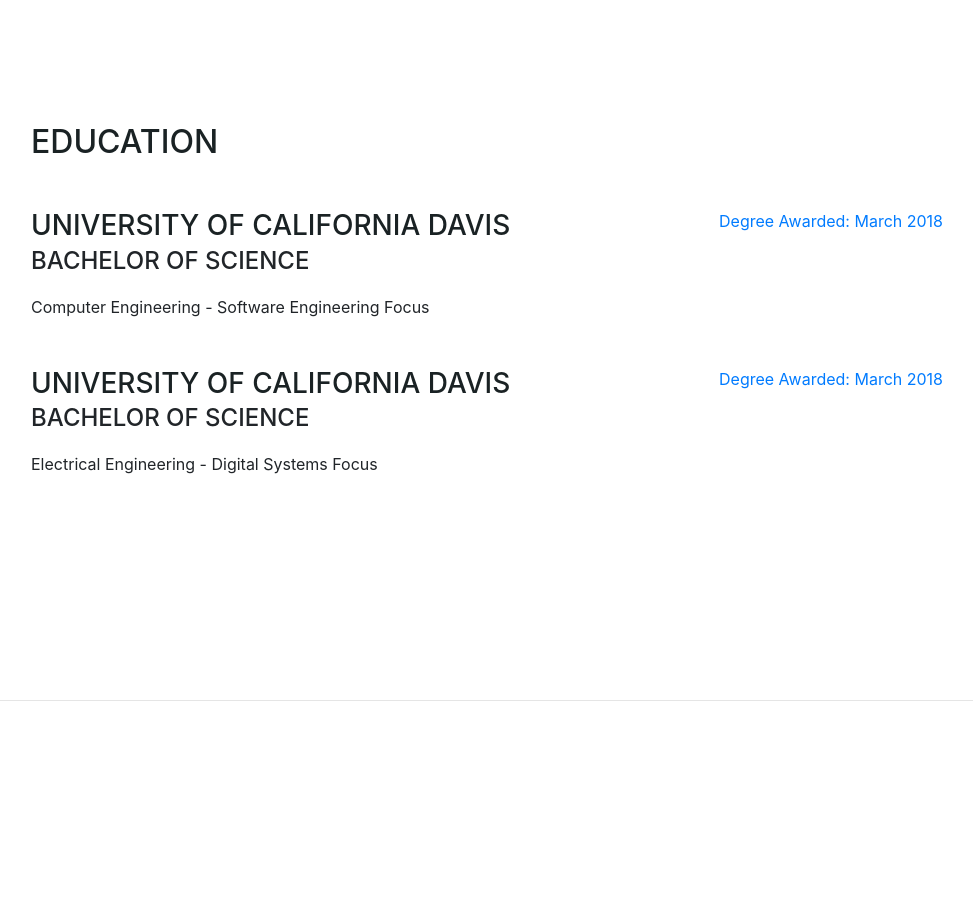
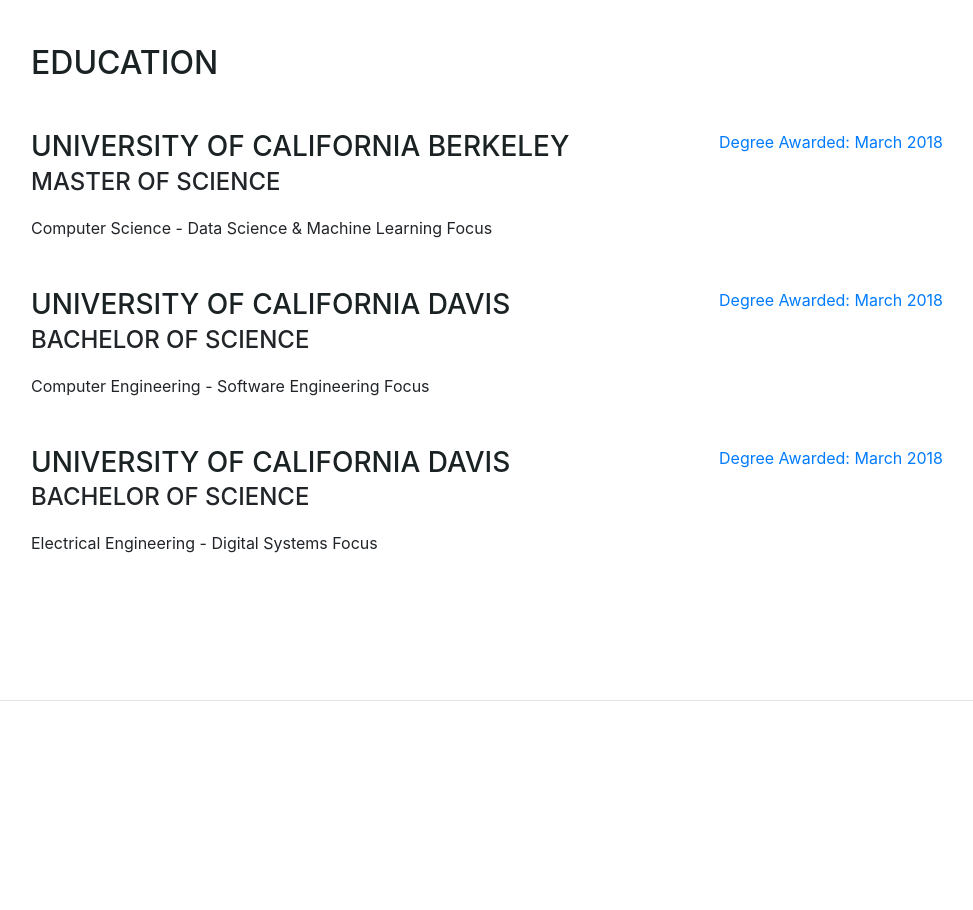
Before and after one commit to johnymah/johnymah.github.io, a website with bundled scripts: page index.html in a window 1280 px wide. Shown: the part 2400-3310 px from the top of the page, without its empty margins (289-1262 px from the left). Built offline with nearby package versions, Linux system fonts and the light colour scheme; a web font is replaced by a local one.

Commit message:
Update index.html

```diff
--- a/index.html
+++ b/index.html
@@ -170,6 +170,17 @@
 
         <div class="resume-item d-flex flex-column flex-md-row justify-content-between mb-5">
           <div class="resume-content">
+            <h3 class="mb-0">University of California Berkeley</h3>
+            <div class="subheading mb-3">Master of Science</div>
+            <div>Computer Science - Data Science & Machine Learning Focus</div>
+          </div>
+          <div class="resume-date text-md-right">
+            <span class="text-primary">Degree Awarded: March 2018</span>
+          </div>
+        </div>
+
+        <div class="resume-item d-flex flex-column flex-md-row justify-content-between mb-5">
+          <div class="resume-content">
             <h3 class="mb-0">University of California Davis</h3>
             <div class="subheading mb-3">Bachelor of Science</div>
             <div>Computer Engineering - Software Engineering Focus</div>
```
